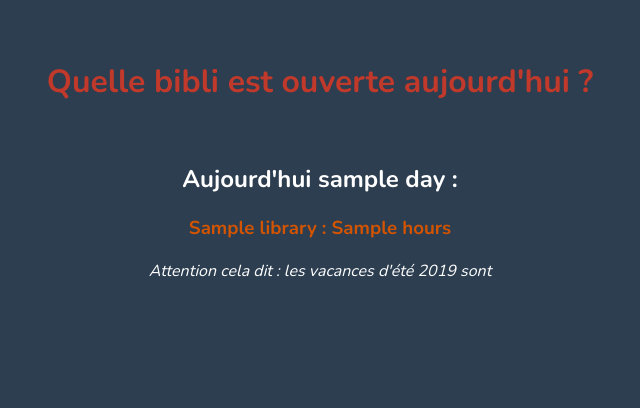
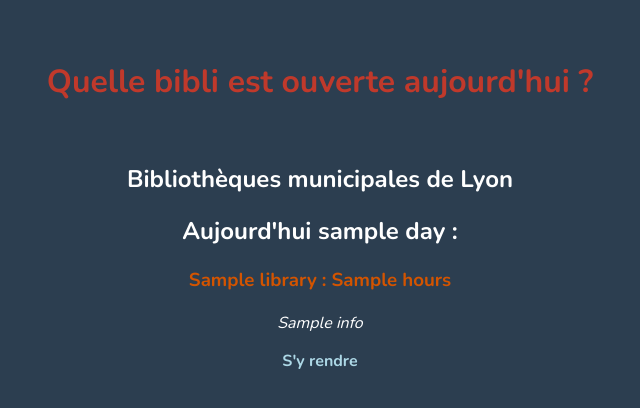
Before and after one commit to zebrenoir/libraries_opening, a Flask app: template templates/hours.html in a window 1280 px wide. Shown: the top 408 px of the page, without its empty margins (320-960 px from the left). Run offline with Flask 2, Linux system fonts and the light colour scheme; the template is opened without the code that fills it: most values are stand-ins (such as "Sample title", 1, 10 or a date in 2020).

Commit message:
deleted holidays and added map link

```diff
--- a/templates/hours.html
+++ b/templates/hours.html
@@ -25,7 +25,16 @@
       font-size: 2em;
     }
 
+    a {
+      text-decoration: none;
+      font-weight: bold;
+      color: lightblue;
+    }
 
+    a:hover {
+      color: orange;
+      text-decoration: underline;
+    }
 
     h3 {
       color: #d35400
@@ -34,15 +43,19 @@
 
   </head>
 <body>
+
   <header>
     <h1>Quelle bibli est ouverte aujourd'hui ?</h1>
+    <h2>Bibliothèques municipales de Lyon</h2>
   </header>
+
   <main>
     <h2>Aujourd'hui {{ libraries[0].day.lower() }} :</h2>
     {% for library in libraries %}
       <div class="libraries">
         <h3>{{ library["name"] }} : {{ library["hours"] }}</h3>
-        <p><em>Attention cela dit : les vacances d'été 2019 sont <!--{{ library.holidays }}--></em></p>
+        <p><em>{{ library.info }}</em></p>
+        <p><a href="https://www.google.fr/maps/place/Biblioth%C3%A8que+1er+Arrondissement+-+Lyon/@45.77383,4.8207218,15z/data=!4m8!1m2!2m1!1sbiblioth%C3%A8que+lyon+1!3m4!1s0x47f4eafea092c5dd:0x4a8676a3142eb95e!8m2!3d45.7689964!4d4.8343676" title="Comment s'y rendre">S'y rendre</a></p>
       </div>
     {% endfor %}
   </main>
```
Also changed, not shown: biblihoraires.py (+10 -2 lines).
